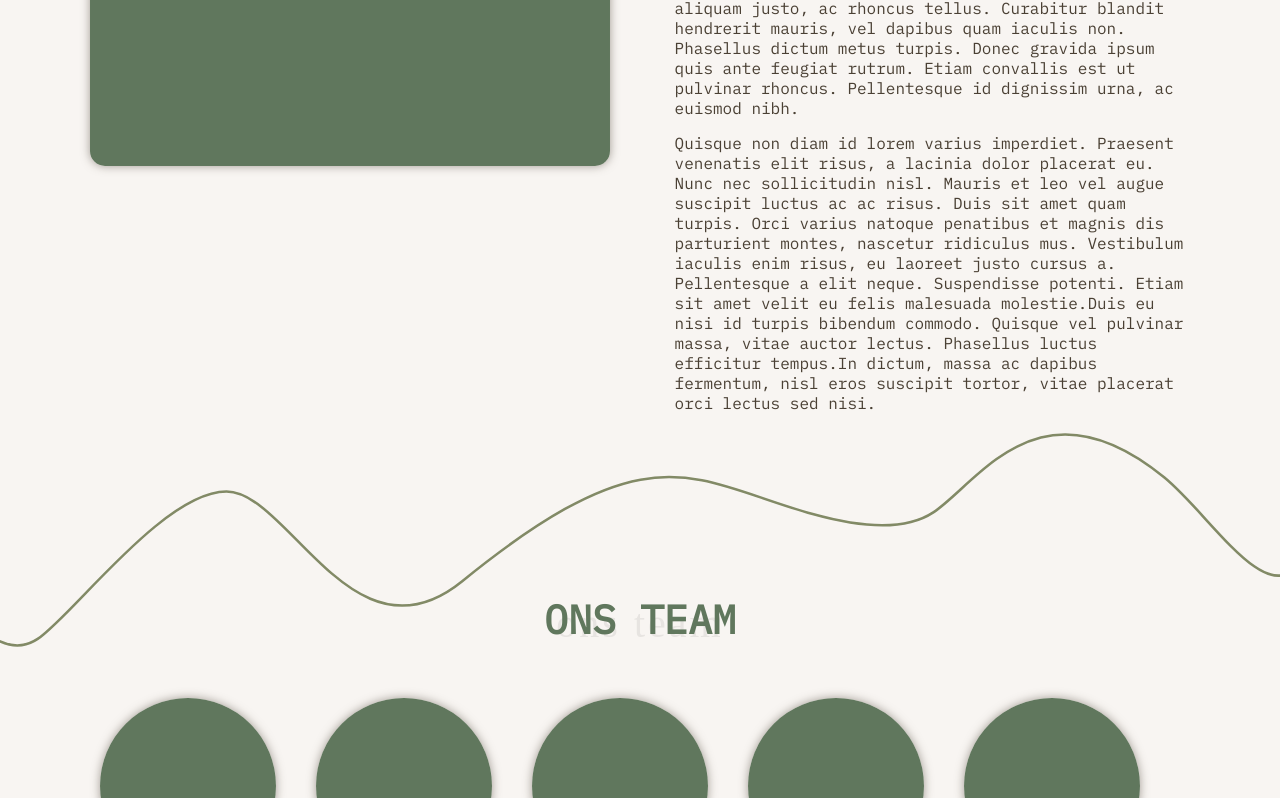
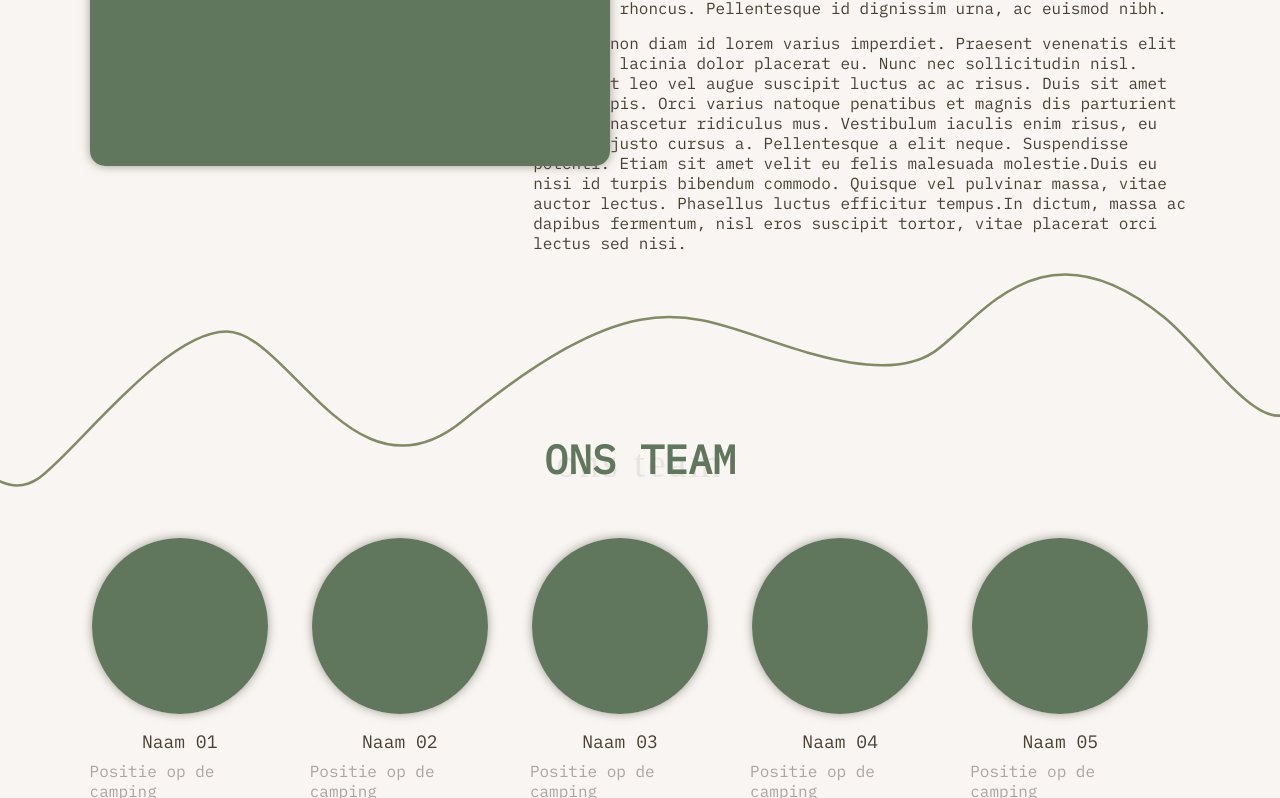
Before and after one commit to LaulensW/BertsBoerenCamping, a React (Vite) app in the folder BertsBoerenCamping/: page /about in a window 1280 px wide. Shown: the part 882-1680 px from the top of the page. Built offline with nearby package versions, Linux system fonts and the light colour scheme.

Commit message:
team aangepast

```diff
--- a/BertsBoerenCamping/src/components/AboutBanner.css
+++ b/BertsBoerenCamping/src/components/AboutBanner.css
@@ -12,7 +12,6 @@
 }
 .banner-title-cursive{
     font-family: 'Homemade Apple', cursive;
-    position: absolute;
     margin: 100px 0 0 0;
     letter-spacing: 3px;
     font-size: 56px;
@@ -54,6 +53,6 @@
     color: var(--secondary-color);
     font-size: 16px;
     display: flex;
-    margin: 15px 0 0 585px;
+    margin: 15px 0 0 40.3%;
     text-align: left;
 }
--- a/BertsBoerenCamping/src/components/AboutTeam.jsx
+++ b/BertsBoerenCamping/src/components/AboutTeam.jsx
@@ -12,11 +12,11 @@ export default function OnsTeam() {
                 <p className="ons-team-title-cursive">ons team</p>
             </div>
             <div className="team-total">
-                {renderProfiel('Filler.png', "Sakura", "Manager")}
-                {renderProfiel('Filler.png', "Chaewon", "Manager")}
-                {renderProfiel('Filler.png', "Yunjin", "Manager")}
-                {renderProfiel('Filler.png', "Kazuha", "Manager")}
-                {renderProfiel('Filler.png', "Eunchae", "CEO")}
+                {renderProfiel('Filler.png', "Naam 01", "Positie op de camping")}
+                {renderProfiel('Filler.png', "Naam 02", "Positie op de camping")}
+                {renderProfiel('Filler.png', "Naam 03", "Positie op de camping")}
+                {renderProfiel('Filler.png', "Naam 04", "Positie op de camping")}
+                {renderProfiel('Filler.png', "Naam 05", "Positie op de camping")}
             </div>
         </div>
 
```
